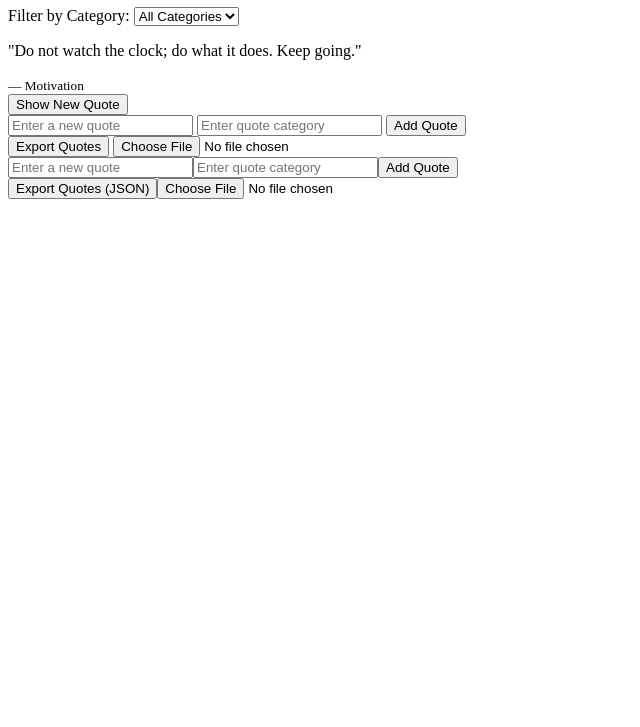
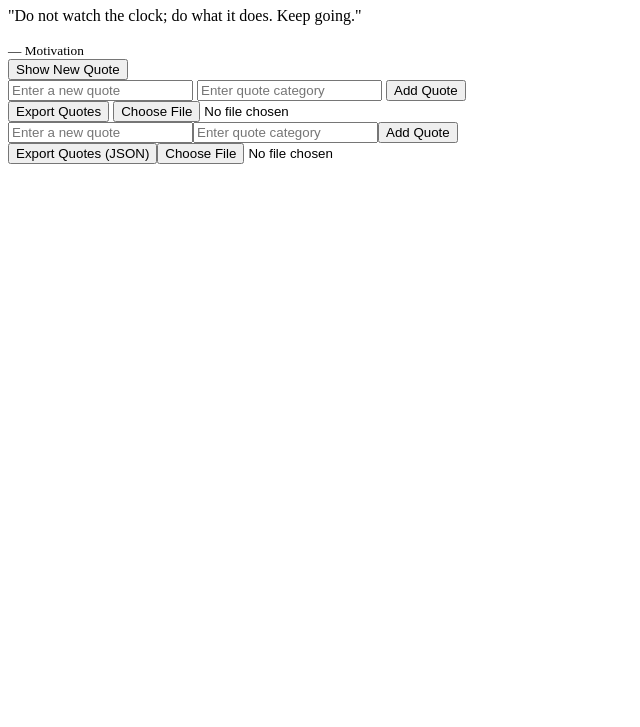
Before and after one commit to onyemaechiezichi-lang/alx_fe_javascript, a plain HTML site: page dom-manipulation/index.html in a window 1280 px wide. Shown: the part 73-800 px from the top of the page, without its empty margins (0-640 px from the left). Drawn offline with Linux system fonts and the light colour scheme.

Commit message:
Remove category filter and add export/import section
Removed the category filter section and added export/import functionality.

```diff
--- a/dom-manipulation/index.html
+++ b/dom-manipulation/index.html
@@ -8,14 +8,6 @@
 <body>
   <h1>Dynamic Quote Generator</h1>
 
-  <!-- ✅ Category filter -->
-  <div>
-    <label for="categoryFilter">Filter by Category:</label>
-    <select id="categoryFilter" onchange="filterQuotes()">
-      <option value="all">All Categories</option>
-    </select>
-  </div>
-
   <div id="quoteDisplay"></div>
   <button id="newQuote">Show New Quote</button>
 
@@ -25,6 +17,7 @@
     <button onclick="addQuote()">Add Quote</button>
   </div>
 
+  <!-- ✅ Add this section for export/import -->
   <div>
     <button onclick="exportQuotes()">Export Quotes</button>
     <input type="file" id="importFile" accept=".json" onchange="importFromJsonFile(event)" />
```
